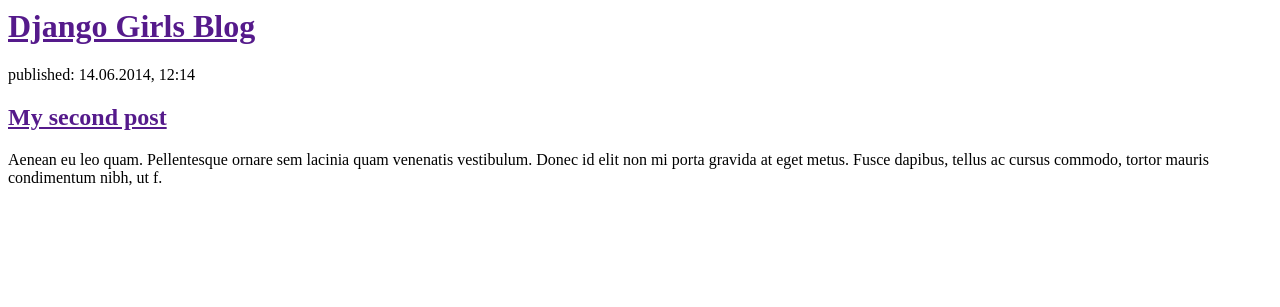
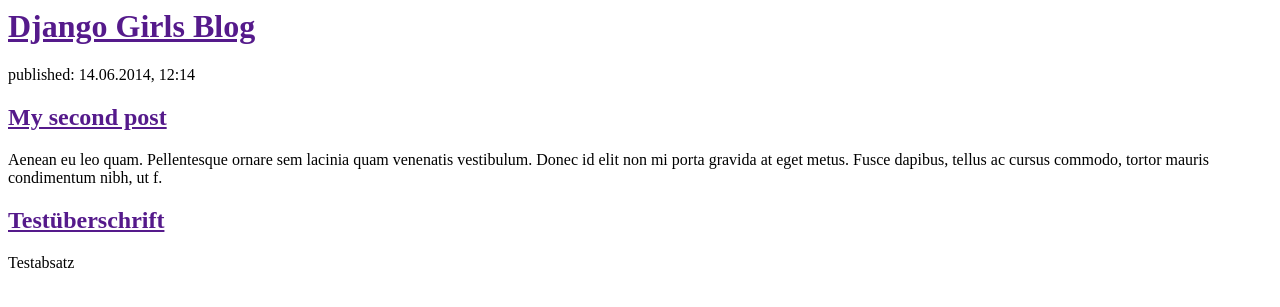
Before and after one commit to mlae/my-first-blog, a Django app: page / in a window 1280 px wide. Shown: the top 307 px of the page. Run offline with Django 3.2, Linux system fonts and the light colour scheme; data that the repository does not hold is empty.

Commit message:
Modified 2

```diff
--- a/blog/templates/blog/post_list.html
+++ b/blog/templates/blog/post_list.html
@@ -21,5 +21,11 @@
             <h2><a href="">My second post</a></h2>
             <p>Aenean eu leo quam. Pellentesque ornare sem lacinia quam venenatis vestibulum. Donec id elit non mi porta gravida at eget metus. Fusce dapibus, tellus ac cursus commodo, tortor mauris condimentum nibh, ut f.</p>
         </div>
+
+        <div>
+          <h2><a href="">Testüberschrift</a></h2>
+          <p>Testabsatz</p>
+        </div>
+
     </body>
 </html>
```
